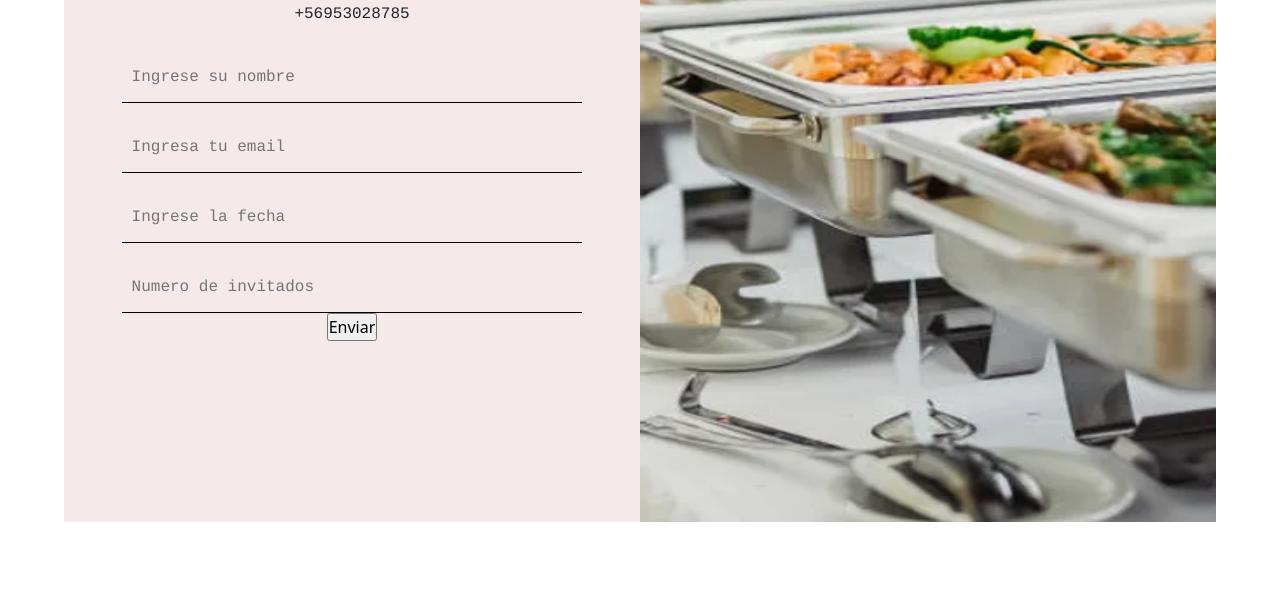
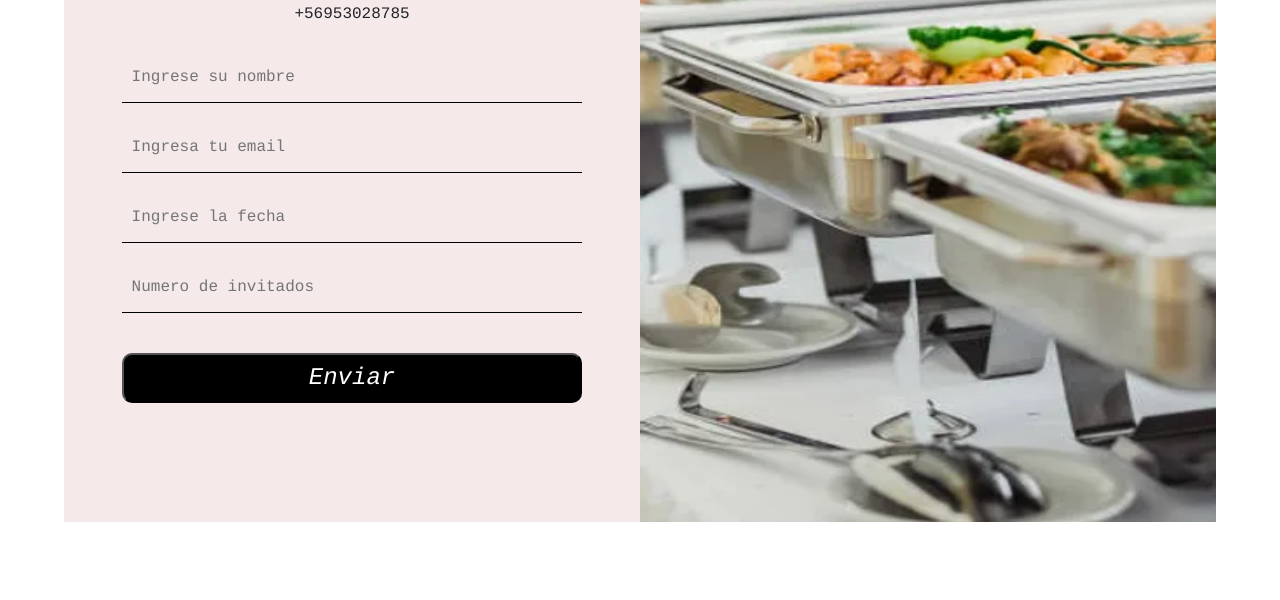
Before and after one commit to jason1346/banqueteria, a plain HTML site: page index.html in a window 1280 px wide. Shown: the part 3175-3775 px from the top of the page. Drawn offline with nearby package versions, Linux system fonts and the light colour scheme; a web font is replaced by a local one.

Commit message:
cambio al estilo

```diff
--- a/estilos/styles.css
+++ b/estilos/styles.css
@@ -269,7 +269,7 @@ header .separator::after {
   border: 1px solid rgb(253, 102, 102);
   background-color: rgb(246, 216, 216);
 }
-.contact div form input[type=button] {
+.contact div form input[type=submit] {
   width: 80%;
   height: 50px;
   margin-top: 40px;
```
